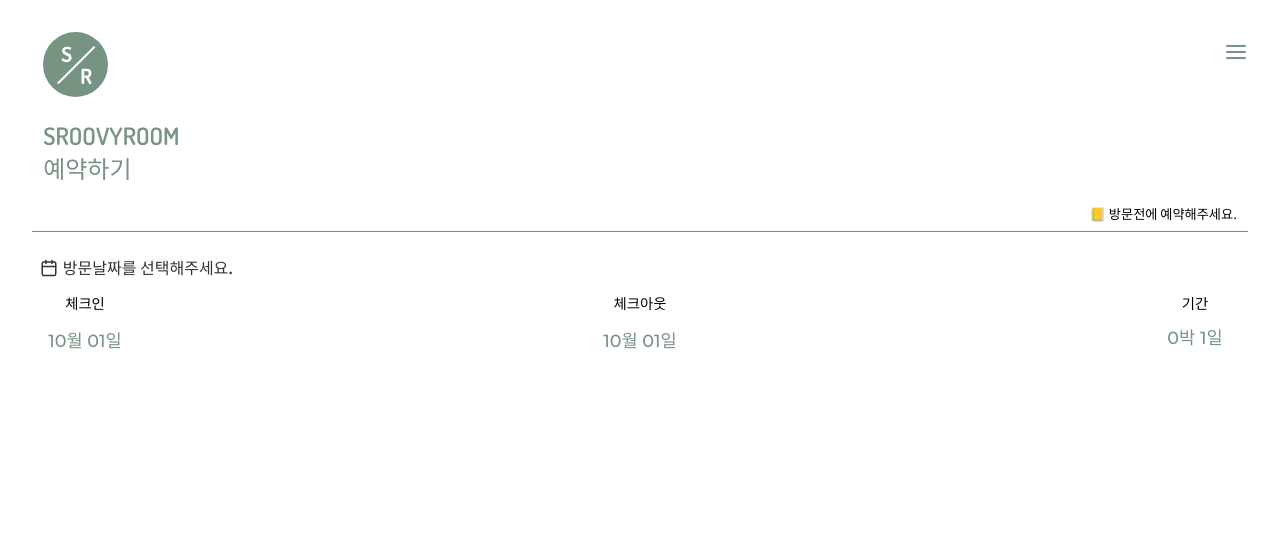
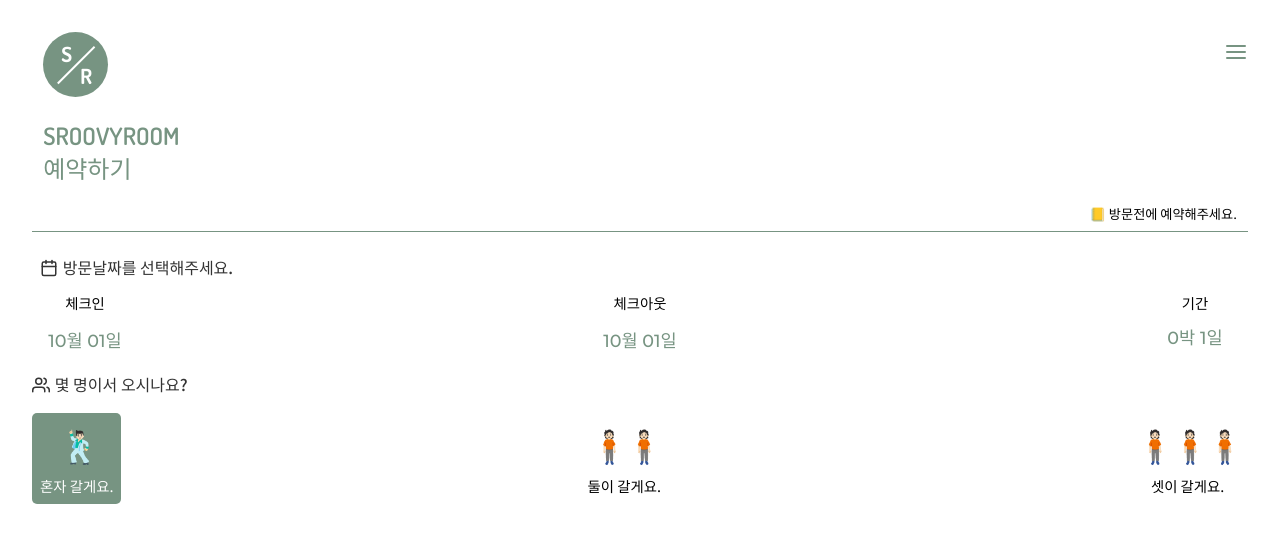
Before and after one commit to lee-suyeon/sroovyroom201, a React (Create React App) app in the folder client/: page /reservation in a window 1280 px wide. Shown: the top 542 px of the page. Built offline with nearby package versions, Linux system fonts and the light colour scheme; no server answers.

Commit message:
[feat] Add haedCount Form

```diff
--- a/client/src/components/views/ReservationPage/ReservationPage.jsx
+++ b/client/src/components/views/ReservationPage/ReservationPage.jsx
@@ -4,7 +4,7 @@
 import SideNav from 'components/views/SideNav/SideNav';
 import { PageContent, TextLogo } from 'utils';
 
-import { Calendar } from 'react-feather';
+import { Calendar, Users } from 'react-feather';
 import moment from 'moment';
 import DateForm from './DateForm';
 
@@ -40,10 +40,47 @@
   }
 `
 
+const HeadCount = styled.div`
+  margin-bottom: 1.5rem;
+
+  .select-head {
+    display: flex;
+    justify-content: space-between;
+  }
+
+  .select-head > button {
+    border: none;
+    text-align: center;
+    padding: 0.5rem;
+  }
+
+  button.selected {
+    background-color: ${({ theme }) => theme.mainColor };
+    color: ${({ theme }) => theme.white };
+    border-radius: 5px;
+  }
+
+  .select-head span {
+    font-size: 2rem;
+    letter-spacing: -5px;
+  }
+
+  .select-head p {
+    font-size: 0.9rem;
+    margin-top: 0.5rem;
+  }
+`
+const headCountList = [
+  { value: 1, desc: "혼자 갈게요.", emoji: "🧍🏻", emoji2: "🕺🏻"},
+  { value: 2, desc: "둘이 갈게요.", emoji: "🧍🏻🧍🏻", emoji2: "🕺🏻🕺🏻"},
+  { value: 3, desc: "셋이 갈게요.", emoji: "🧍🏻🧍🏻🧍🏻", emoji2: "🕺🏻🕺🏻🕺🏻"},
+]
+
 function ReservationPage(props) {
   const [ startDate, setStartDate ] = useState(new Date());
   const [ endDate, setEndDate ] = useState(new Date());
   const [ nights, setNights ] = useState(0);
+  const [ headCount, setHeadCount ] = useState(1);
 
   useEffect(() => {
     setNights(moment(endDate).diff(startDate, 'days'));
@@ -55,6 +92,10 @@
     } else {
       setEndDate(e);
     }
+  }
+
+  const headCountChangeHandler = (count) => {
+    setHeadCount(count);
   }
 
   const reservationTitle = (
@@ -85,6 +126,27 @@
           />
         </div>
       </ReservationForm>
+
+      {/* 인원수 */}
+      <HeadCount>
+        <FormTitle>
+          <Users />
+          <span className="sub-title">몇 명이서 오시나요?</span>
+        </FormTitle>
+        <div className="select-head">
+          {headCountList.map((head, idx) =>
+            <button
+              key={`head${idx}`}
+              onClick={() => headCountChangeHandler(head.value)}
+              value={headCount}
+              className={ headCount == head.value ? 'selected' : "" }
+            >
+              <span>{ headCount == head.value ? head.emoji2 : head.emoji }</span>
+              <p>{head.desc}</p>
+            </button>
+          )}
+        </div>
+      </HeadCount>
     </ContentPage>
   )
 }
```
